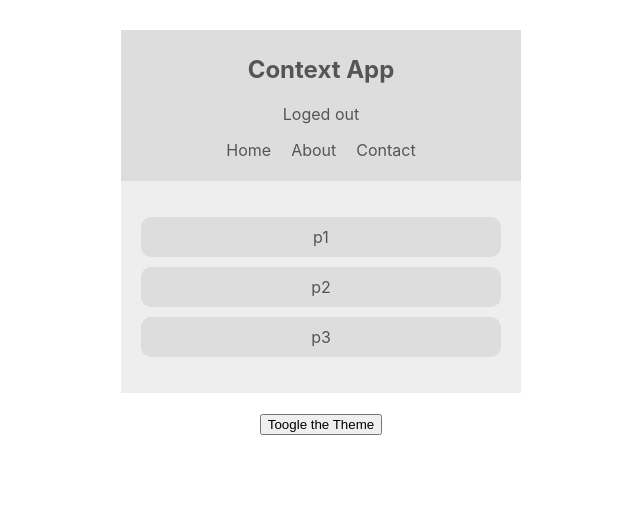
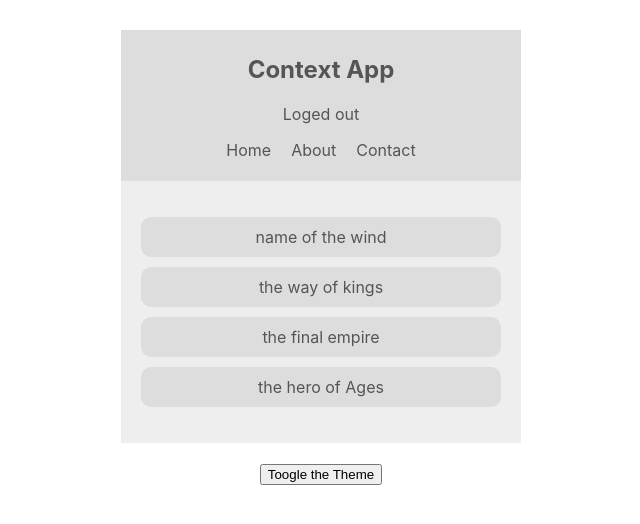
Before and after one commit to gerson-henrique/Book-list, a React (Create React App) app: page / in a window 1280 px wide. Shown: the top 524 px of the page, without its empty margins (319-959 px from the left). Built offline with nearby package versions, Linux system fonts and the light colour scheme.

Commit message:
refac : classes -> functions (context)

```diff
--- a/src/App.js
+++ b/src/App.js
@@ -4,11 +4,13 @@
 import Navbar from './components/Navbar';
 import ThemeToogle from './components/ThemeToogle';
 import AuthContextProvider from './context/AuthContext';
+import BookContextProvider from './context/BookContext';
 import ThemeContextProvider from './context/ThemeContext';
 
 function App() {
   return (
     <div className="App">
+      <BookContextProvider>
       <AuthContextProvider>
       <ThemeContextProvider>
       <Navbar />
@@ -16,6 +18,7 @@
       <ThemeToogle />
       </ThemeContextProvider>
       </AuthContextProvider>
+      </BookContextProvider>
     </div>
   );
 }
--- a/src/components/BookList.js
+++ b/src/components/BookList.js
@@ -1,15 +1,19 @@
 import React, {  useContext } from 'react'
+import { BookContext } from '../context/BookContext';
 import { ThemeContext } from '../context/ThemeContext'
 
 export default function BookList() {
+  const {books} = useContext(BookContext)
   const {isLightMode,light,dark} = useContext(ThemeContext)
   const theme = isLightMode ? light : dark;
   return (
     <div className='book-list' style={{color:theme.syntax, background:theme.bg}}>
         <ul>
-        <li style={{ background: theme.ui}}>p1</li>
-        <li style={{ background: theme.ui}}>p2</li>
-        <li style={{ background: theme.ui}}>p3</li>
+          {books.map(book => {
+            return(
+              <li key={book.id} style={{ background: theme.ui}}>{book.title}</li>
+            )
+          })}
         </ul>
       </div>
   )
--- /dev/null
+++ b/src/context/BookContext.js
@@ -0,0 +1,18 @@
+import React, { createContext, useState } from 'react'
+
+export const BookContext = createContext();
+
+export default function BookContextProvider(props) {
+ const [books,setBooks] = useState([
+    {title: 'name of the wind', id:1},
+    {title: 'the way of kings', id:2},
+    {title: 'the final empire', id:3},
+    {title: 'the hero of Ages', id:4},
+  ])
+
+  return (
+    <BookContext.Provider value={{books}}>
+      {props.children}
+    </BookContext.Provider>
+  )
+}
```
